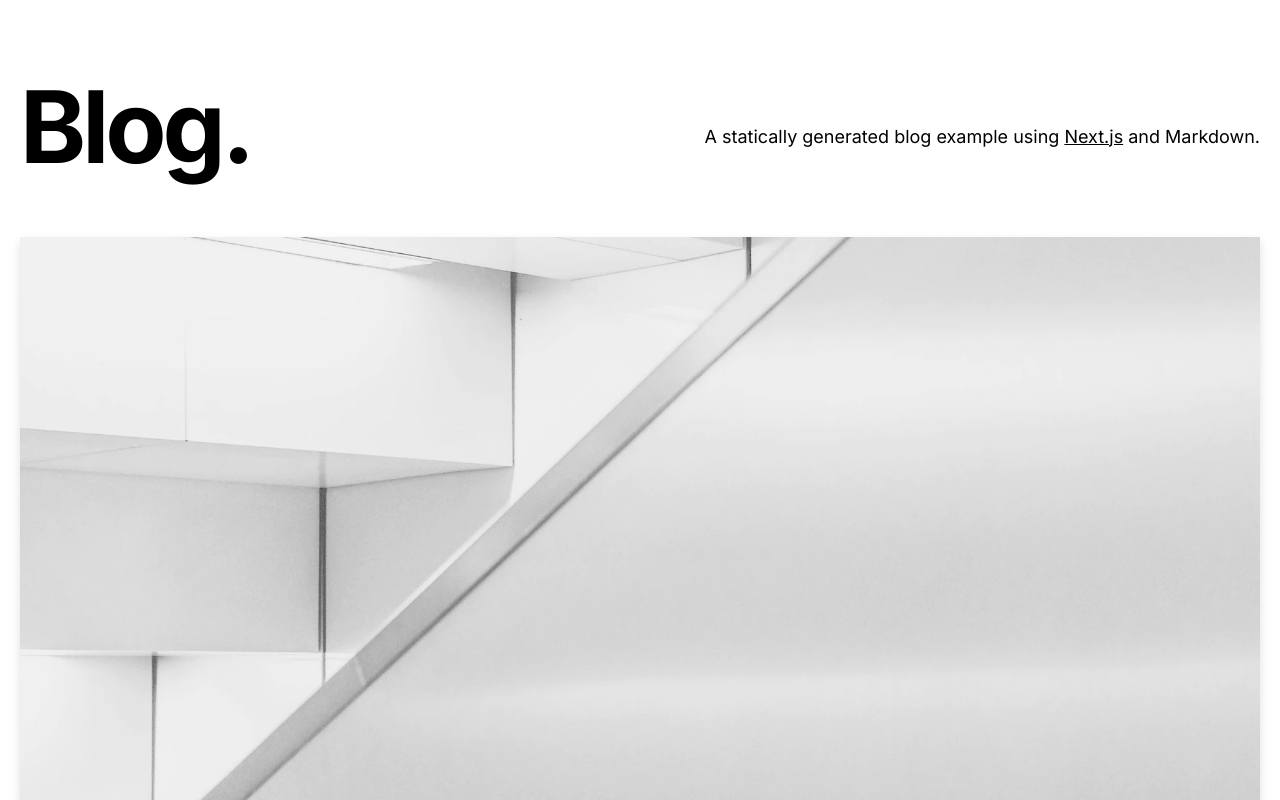
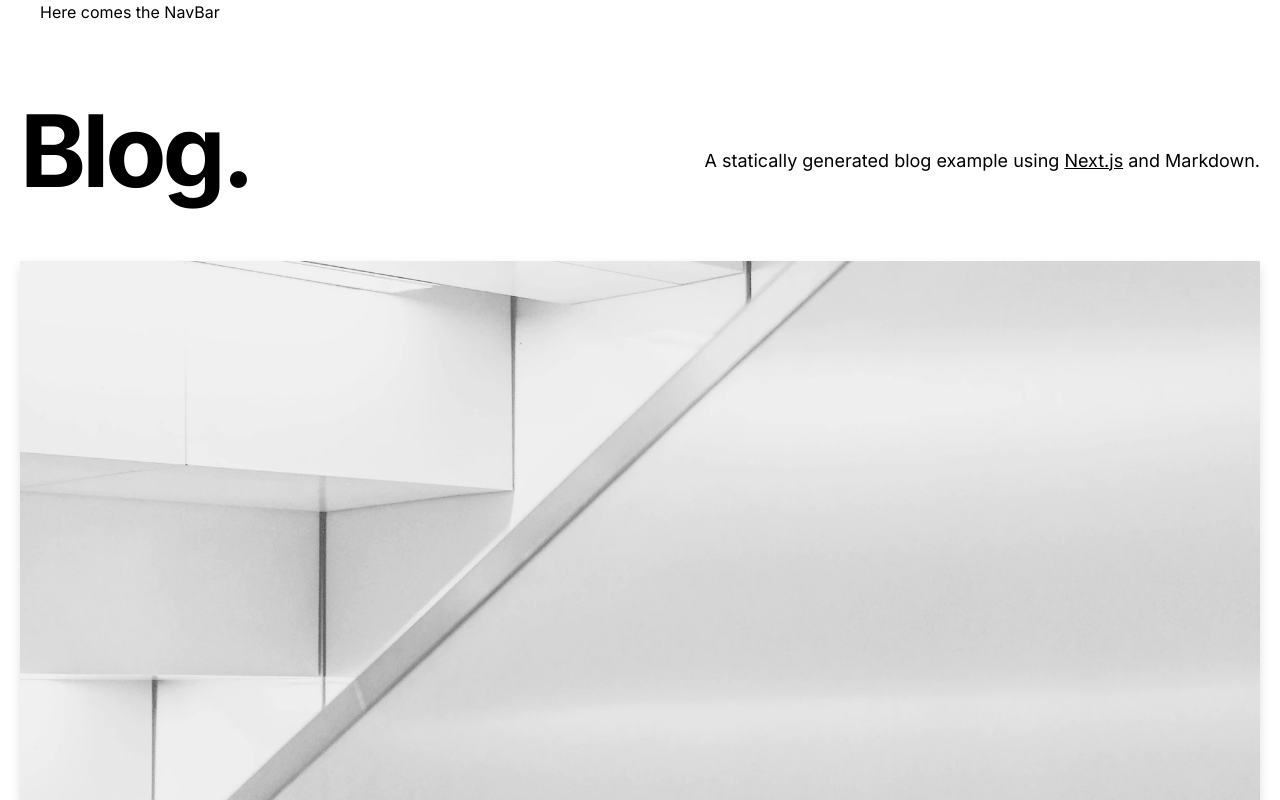
Before and after one commit to Infinity-Creation/blog-app, a Next.js app: page / in a window 1280 px wide. Shown: the top 800 px of the page. Built offline with nearby package versions, Linux system fonts and the light colour scheme.

Commit message:
add navbar stub

```diff
--- /dev/null
+++ b/src/app/_components/navbar.tsx
@@ -0,0 +1,9 @@
+import Container from "@/app/_components/container";
+
+export function NavBar() {
+  return (
+    <Container>
+    <nav><p>Here comes the NavBar</p></nav>
+    </Container>
+  );
+}
--- a/src/app/layout.tsx
+++ b/src/app/layout.tsx
@@ -8,7 +8,7 @@ import "./globals.css";
 const inter = Inter({ subsets: ["latin"] });
 
 export const metadata: Metadata = {
-  title: `Next.js Blog Example with ${CMS_NAME}`,
+  title: `Alteca Blog ${CMS_NAME}`,
   description: `A statically generated blog example using Next.js and ${CMS_NAME}.`,
   openGraph: {
     images: [HOME_OG_IMAGE_URL],
--- a/src/app/page.tsx
+++ b/src/app/page.tsx
@@ -1,4 +1,5 @@
 import Container from "@/app/_components/container";
+import { NavBar } from "@/app/_components/navbar";
 import { HeroPost } from "@/app/_components/hero-post";
 import { Intro } from "@/app/_components/intro";
 import { MoreStories } from "@/app/_components/more-stories";
@@ -14,6 +15,7 @@ export default function Index() {
   return (
     <main>
       <Container>
+        <NavBar />
         <Intro />
         <HeroPost
           title={heroPost.title}
```
